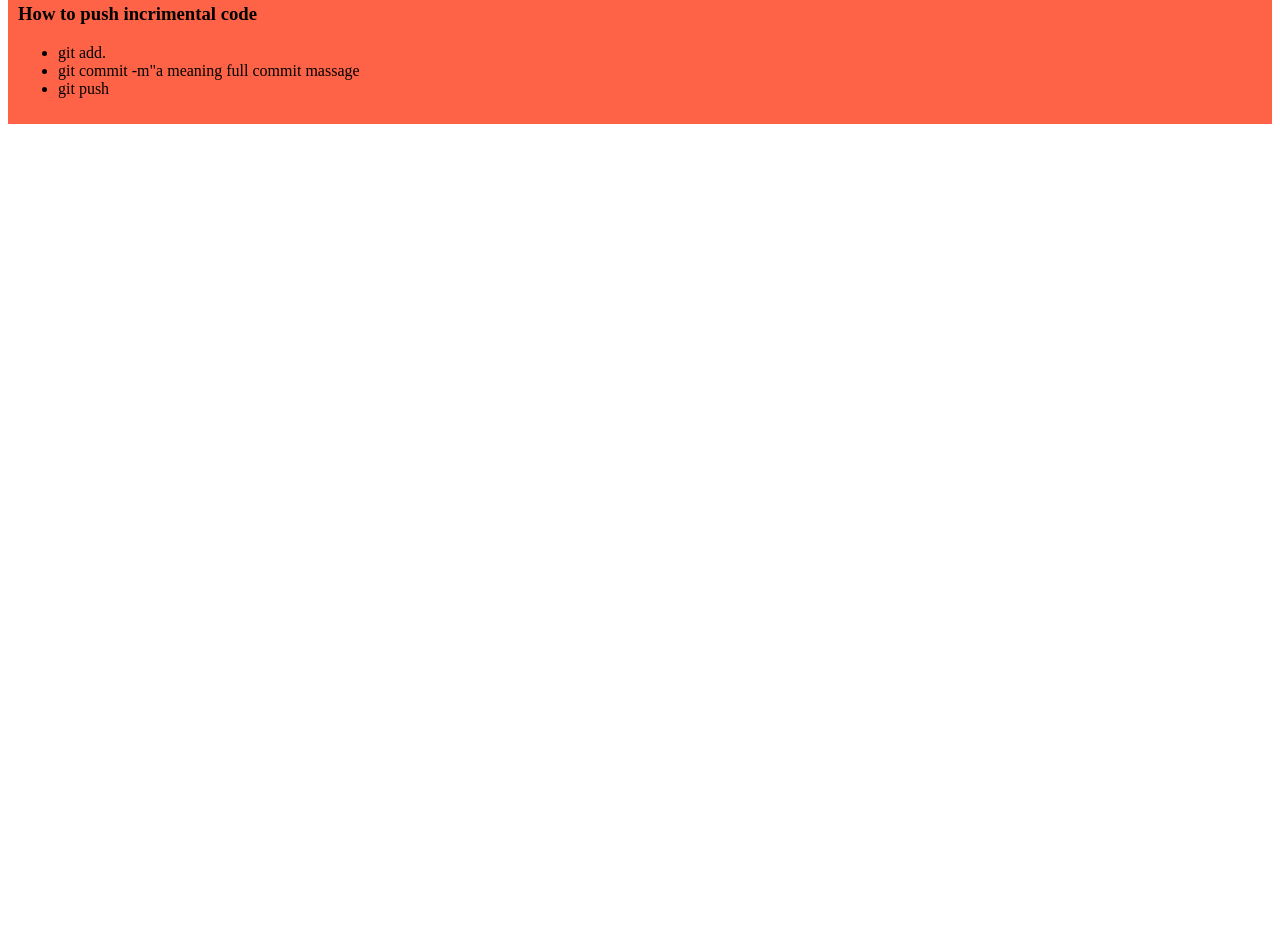
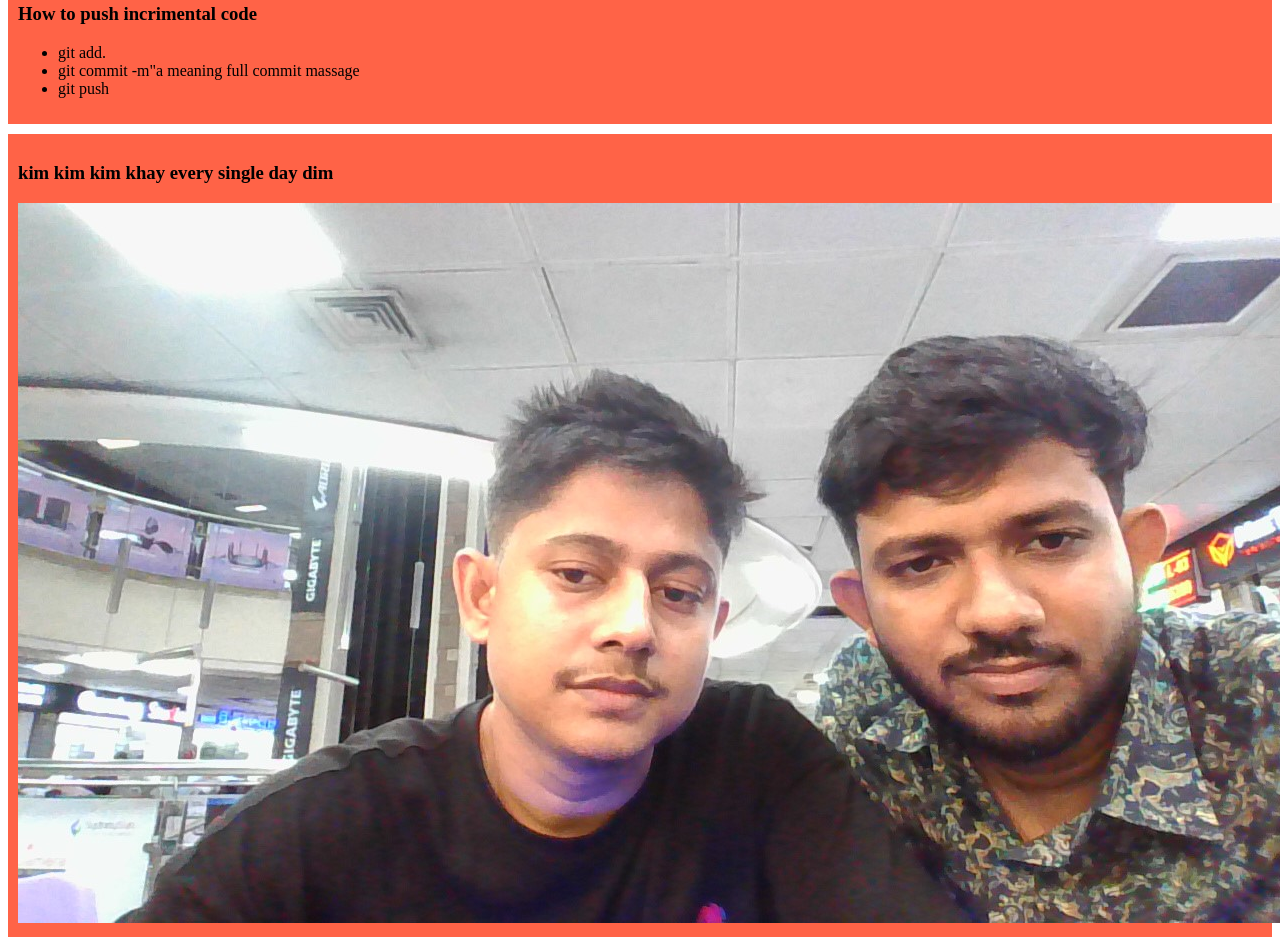
Before and after one commit to shanto522/my-simple-website, a plain HTML site: page index.html in a window 1280 px wide. Shown: the part 458-1405 px from the top of the page. Before the commit the page ends 800 px from the top, so only its background shows below. Drawn offline with Linux system fonts and the light colour scheme.

Commit message:
kim with a dim

```diff
--- a/index.html
+++ b/index.html
@@ -27,5 +27,9 @@
             <li>git push</li>
         </ul>
     </div>
+    <div>
+        <h3>kim kim kim khay every single day dim</h3>
+        <img src="images/WIN_20250523_05_52_06_Pro.jpg" alt="">
+    </div>
 </body>
 </html>
```
Also changed, not shown: images/WIN_20250523_05_52_06_Pro.jpg (added).
